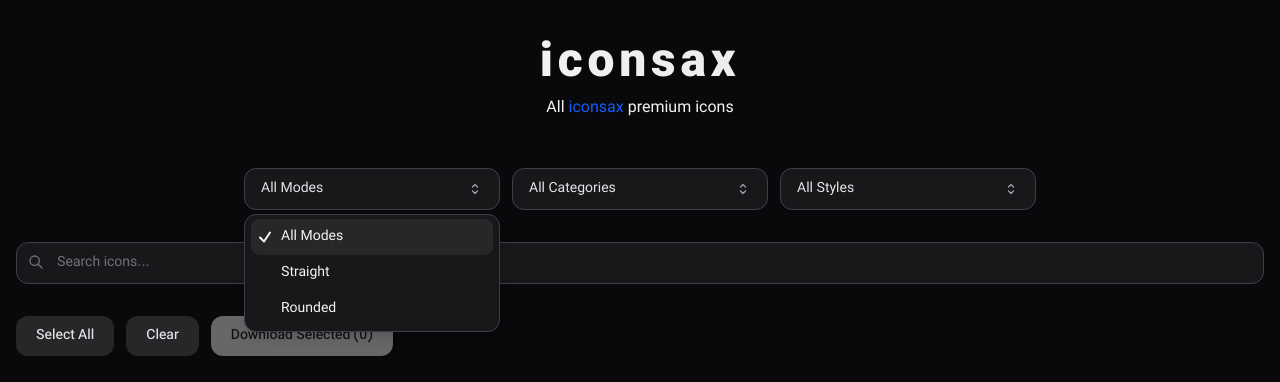
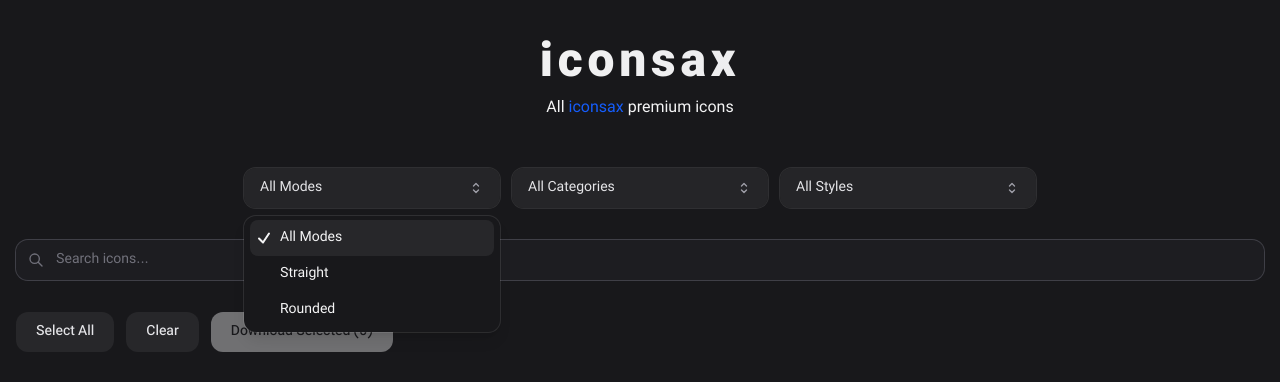
Before and after one commit to chaveamin/iconsax, a Next.js app: page / in a window 1280 px wide. Both pictures are taken after a click on the button "All Modes". Shown: the top 382 px of the page. Built offline with nearby package versions, Linux system fonts and the light colour scheme; no server answers.

Commit message:
ui tweaks

```diff
--- a/src/app/globals.css
+++ b/src/app/globals.css
@@ -47,3 +47,6 @@
 .has-tooltip:hover .tooltip {
   @apply visible z-50;
 }
+.list-box-options {
+  scrollbar-width: none;
+}
--- a/src/app/page.tsx
+++ b/src/app/page.tsx
@@ -147,7 +147,7 @@
   }));
 
   return (
-    <main className="min-h-screen bg-zinc-950 text-zinc-100 selection:bg-zinc-700">
+    <main className="min-h-screen bg-zinc-900 text-zinc-100 selection:bg-zinc-700">
       <div className="container mx-auto px-4 py-10">
         <Header />
         <FilterBar
@@ -195,7 +195,7 @@
               <div className="flex justify-center mt-12">
                 <button
                   onClick={loadMore}
-                  className="px-8 py-3 bg-zinc-800 text-zinc-200 rounded-2xl text-sm font-medium hover:bg-zinc-700 transition-all duration-200 border border-zinc-700 cursor-pointer"
+                  className="px-8 py-3 bg-zinc-800 text-zinc-200 rounded-2xl text-sm font-medium hover:bg-zinc-700 transition-all duration-200 cursor-pointer"
                 >
                   Load More ({filteredIcons.length - displayCount} remaining)
                 </button>
--- a/src/components/FilterBar.tsx
+++ b/src/components/FilterBar.tsx
@@ -57,16 +57,17 @@
             className="px-4 py-2.5 bg-zinc-800 text-zinc-300 rounded-xl text-sm font-medium hover:bg-zinc-700 transition-all duration-200 flex items-center gap-2 border border-zinc-700 cursor-pointer"
           >
             <svg
+              xmlns="http://www.w3.org/2000/svg"
+              fill="none"
+              viewBox="0 0 24 24"
+              strokeWidth={2}
+              stroke="currentColor"
               className="size-4"
-              fill="none"
-              stroke="currentColor"
-              viewBox="0 0 24 24"
             >
               <path
                 strokeLinecap="round"
                 strokeLinejoin="round"
-                strokeWidth={2}
-                d="M6 18L18 6M6 6l12 12"
+                d="M6 18 18 6M6 6l12 12"
               />
             </svg>
             Clear Filters
@@ -78,7 +79,7 @@
         <input
           type="text"
           placeholder="Search icons..."
-          className="bg-zinc-900 border border-zinc-700 rounded-xl pl-10 pr-4 py-2.5 w-full text-sm text-zinc-200 placeholder:text-zinc-500 focus:outline-none focus:ring-2 focus:ring-zinc-500 transition-all"
+          className="bg-zinc-700/15 ring ring-zinc-700 rounded-xl pl-10 pr-4 py-2.5 w-full text-sm text-zinc-200 placeholder:text-zinc-500 focus:ring-4 focus:ring-teal-400/10 focus:outline focus:outline-teal-400"
           value={searchTerm}
           onChange={(e) => onSearchChange(e.target.value)}
         />
--- a/src/components/IconCard.tsx
+++ b/src/components/IconCard.tsx
@@ -21,8 +21,8 @@
     <div
       data-icon-card
       data-path={icon.path}
-      className={`group relative bg-zinc-900/50 backdrop-blur-sm border rounded-2xl p-5 flex flex-col items-center cursor-pointer transition-all duration-200
-        ${isSelected ? "border-zinc-400 ring-2 ring-zinc-500/50 bg-zinc-800/80" : "border-zinc-800 hover:border-zinc-600 hover:bg-zinc-800/40"}`}
+      className={`group relative bg-zinc-900/50 backdrop-blur-sm border rounded-2xl p-5 flex flex-col items-center cursor-pointer transition duration-200
+        ${isSelected ? "border-teal-400 ring-2 ring-teal-400/10 bg-zinc-800/80" : "border-zinc-800 hover:border-zinc-600 hover:bg-zinc-800/40"}`}
       onClick={onClick}
     >
       <div
@@ -45,7 +45,7 @@
       >
         {({ checked }) => (
           <div
-            className={`w-5 h-5 rounded-md border-2 flex items-center justify-center transition-all ${checked ? "bg-zinc-100 border-zinc-100" : "border-zinc-600 group-hover:border-zinc-400"}`}
+            className={`w-5 h-5 rounded-md border-2 flex items-center justify-center transition-all ${checked ? "bg-teal-500 border-teal-500" : "border-zinc-600 group-hover:border-zinc-400"}`}
           >
             {checked && (
               <svg
--- a/src/components/ui/CustomSelect.tsx
+++ b/src/components/ui/CustomSelect.tsx
@@ -21,7 +21,7 @@
   return (
     <Listbox value={value} onChange={onChange}>
       <div className="relative">
-        <ListboxButton className="bg-zinc-900 border border-zinc-700 rounded-xl px-4 py-2.5 text-sm text-zinc-200 w-full min-w-64 text-left focus:outline-none transition-all flex items-center justify-between">
+        <ListboxButton className="bg-zinc-800/90 ring ring-white/10 rounded-xl px-4 py-2.5 text-sm text-zinc-200 w-full min-w-64 text-left focus:outline-none transition-all flex items-center justify-between">
           <span>{selectedOption.label}</span>
           <svg
             xmlns="http://www.w3.org/2000/svg"
@@ -41,7 +41,7 @@
 
         <ListboxOptions
           transition
-          className="absolute z-10 mt-1 w-full bg-zinc-900 border border-zinc-700 rounded-xl py-1 shadow-lg focus:outline-none max-h-60 overflow-auto origin-top transition duration-200 ease-out data-closed:scale-95 data-closed:opacity-0"
+          className="list-box-options absolute z-10 mt-2 w-full bg-zinc-900 ring ring-white/10 rounded-xl py-1 shadow-lg focus:outline-none max-h-60 overflow-auto origin-top transition duration-200 ease-out data-closed:scale-95 data-closed:opacity-0"
         >
           {options.map((option) => (
             <ListboxOption
```
